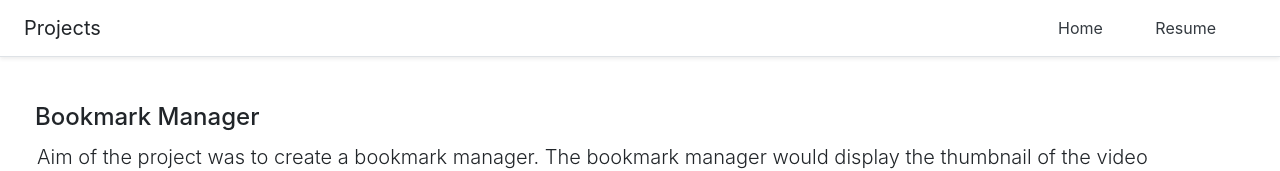
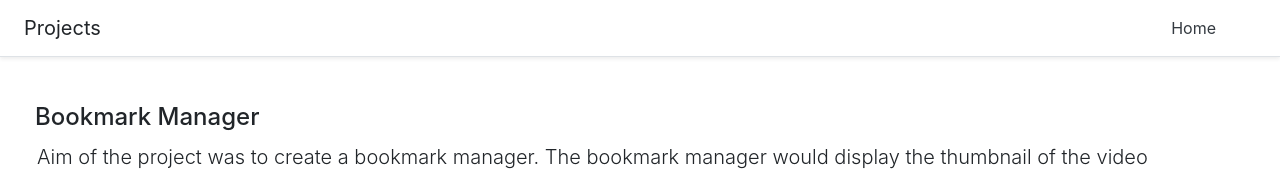
Before and after one commit to CodeForFun-r/CodeForFun-r.github.io, a plain HTML site: page projects.html in a window 1280 px wide. Shown: the top 171 px of the page. Drawn offline with nearby package versions, Linux system fonts and the light colour scheme.

Commit message:
Update projects.html

```diff
--- a/projects.html
+++ b/projects.html
@@ -33,7 +33,6 @@
       <h5 class="my-0 mr-md-auto font-weight-normal">Projects</h5>
       <nav class="my-2 my-md-0 mr-md-3">
         <a class="p-4 text-dark" href="./index.html">Home</a>
-        <a class="p-4 text-dark" href="#">Resume</a>
       </nav>
     </div>
     <div class="container">
```
